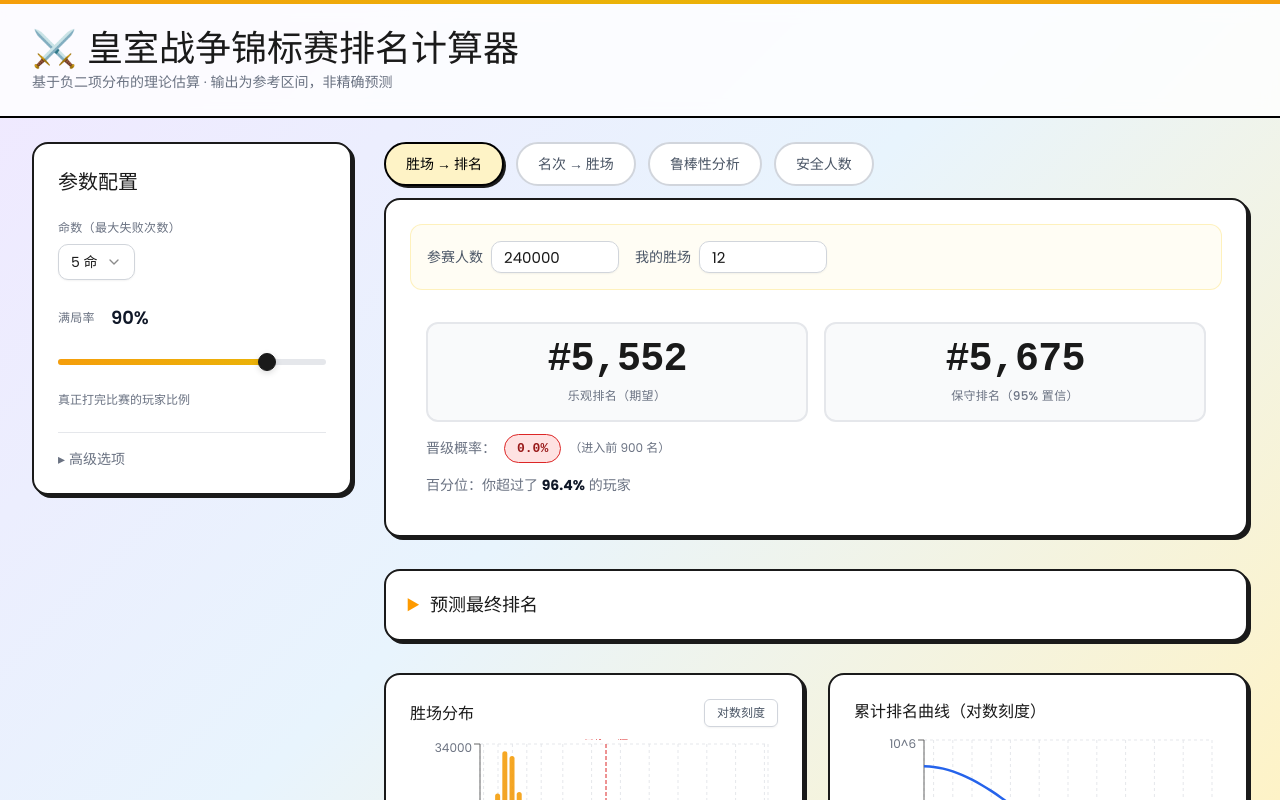
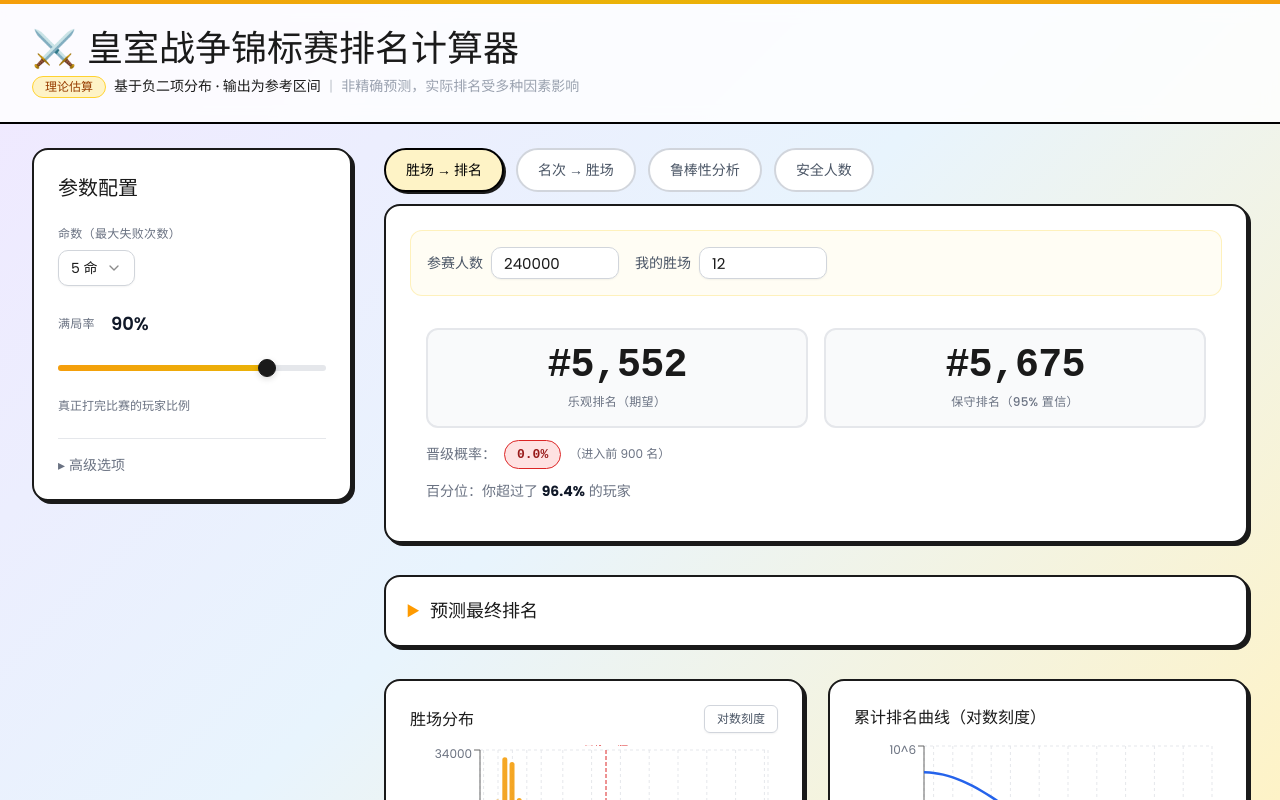
Before and after one commit to treerobin06/cr-tournament-calc, a React (Vite) app: page / in a window 1280 px wide. Shown: the top 800 px of the page. Built offline with nearby package versions, Linux system fonts and the light colour scheme.

Commit message:
style: Header 副标题改为徽章+分段式，更有活力

```diff
--- a/src/App.tsx
+++ b/src/App.tsx
@@ -38,8 +38,11 @@ function App() {
             <h1 className="text-4xl font-bold section-title">
               ⚔️ 皇室战争锦标赛排名计算器
             </h1>
-            <p className="text-sm text-gray-500 mt-1">
-              基于负二项分布的理论估算 · 输出为参考区间，非精确预测
+            <p className="text-sm mt-2 font-medium" style={{fontFamily: "'Poppins', sans-serif"}}>
+              <span className="inline-block bg-amber-100 text-amber-800 border border-amber-300 rounded-full px-3 py-0.5 mr-2 text-xs font-bold">理论估算</span>
+              基于负二项分布 · 输出为参考区间
+              <span className="mx-2 text-gray-300">|</span>
+              <span className="text-gray-400">非精确预测，实际排名受多种因素影响</span>
             </p>
           </div>
         </div>
```
Also changed, not shown: 1 other file (tests, documents, lock files or other folders).
